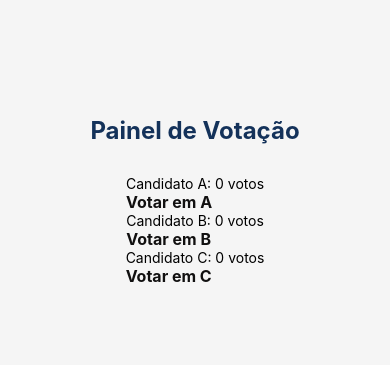
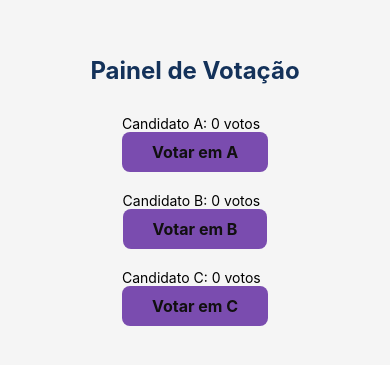
Before and after one commit to L3ili/inf204-desenvolvimento_mobile, a React Native app: screen / in a window 390 px wide. Shown: the part 221-586 px from the top of the page. Built offline with nearby package versions, Linux system fonts and the light colour scheme.

Commit message:
style: customisa botão de  votar

```diff
--- a/App.js
+++ b/App.js
@@ -57,7 +57,7 @@ fontWeight: "bold",
 marginBottom: 30,
 color: "#14325A", // ProBlue
 },
-botao: {
+botaoVotar: {
 backgroundColor: "#7a4caf", // ProAccent
 paddingVertical: 10,
 paddingHorizontal: 30,
```
